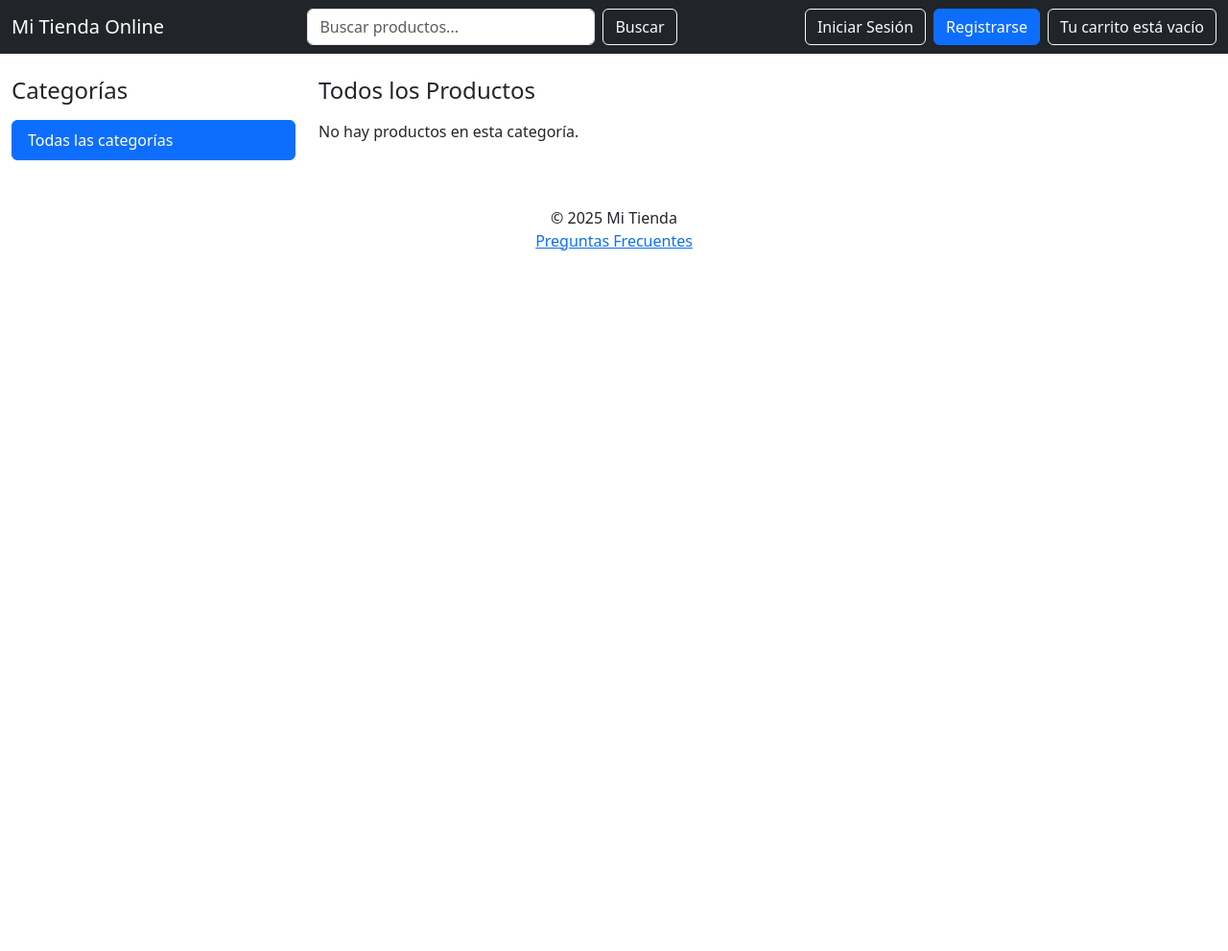
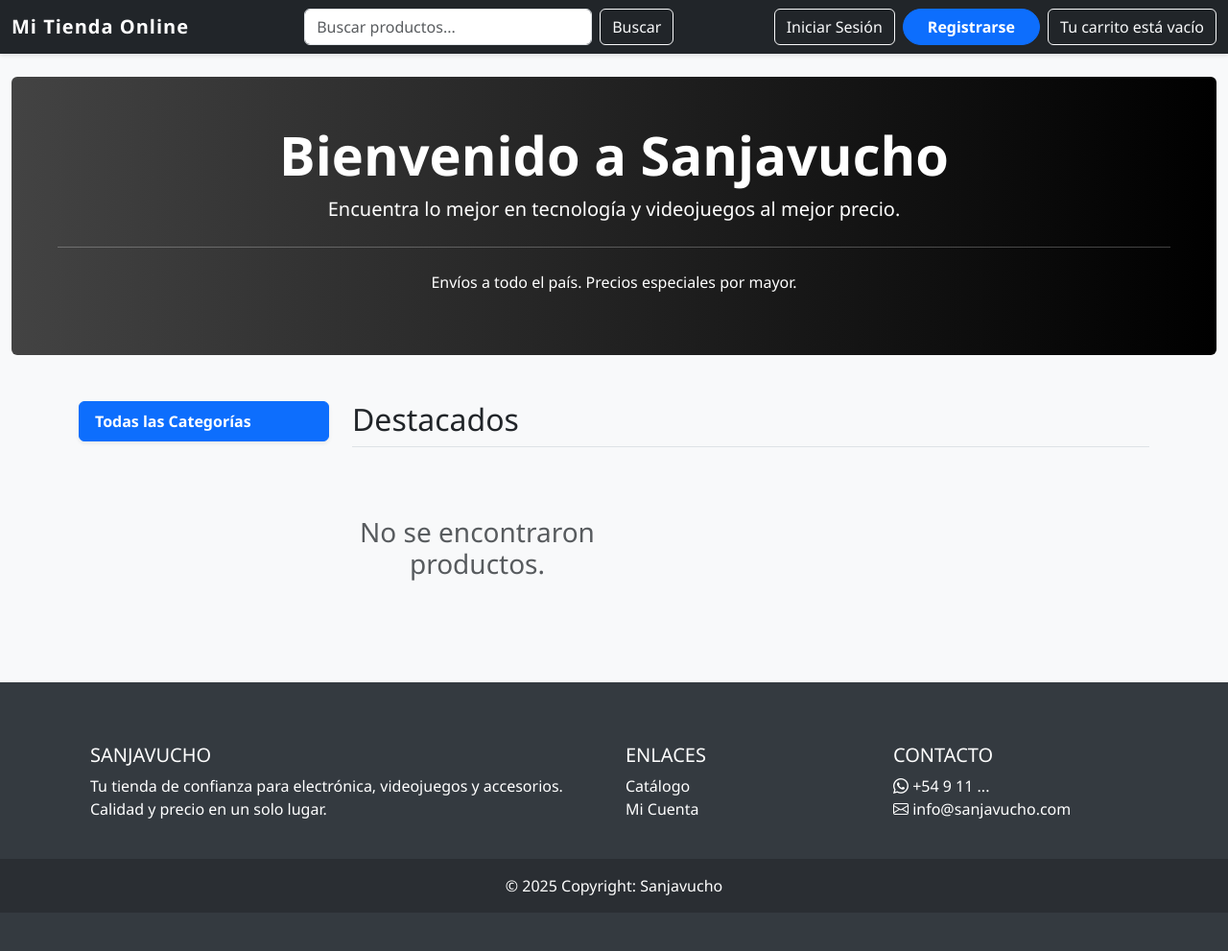
Before and after one commit to lucas051020/Proyecto-Sanjavucho, a Django app: page / in a window 1280 px wide. Shown: the whole page at 96% size. Before the commit the page ends 261 px from the top, so only its background shows below. Run offline with Django 4.2, Linux system fonts and the light colour scheme; data that the repository does not hold is empty.

Commit message:
Mejora de frontend: Banner, Footer y estilos CSS

```diff
--- /dev/null
+++ b/static/css/style.css
@@ -0,0 +1,58 @@
+/* static/css/style.css */
+
+:root {
+    --primary-color: #0d6efd; /* Azul Bootstrap (puedes cambiarlo) */
+    --secondary-color: #6c757d;
+}
+
+body {
+    background-color: #f8f9fa; /* Fondo gris muy suave */
+    font-family: 'Segoe UI', Tahoma, Geneva, Verdana, sans-serif;
+}
+
+/* --- NAVBAR --- */
+.navbar {
+    box-shadow: 0 2px 4px rgba(0,0,0,.1);
+}
+.navbar-brand {
+    font-weight: bold;
+    letter-spacing: 1px;
+}
+
+/* --- CARDS DE PRODUCTOS --- */
+.card {
+    border: none;
+    transition: transform 0.3s ease, box-shadow 0.3s ease;
+    border-radius: 10px;
+    overflow: hidden;
+}
+
+.card:hover {
+    transform: translateY(-5px); /* Se levanta al pasar el mouse */
+    box-shadow: 0 10px 20px rgba(0,0,0,.12);
+}
+
+.card-img-top {
+    padding: 20px;
+    transition: transform 0.5s ease;
+}
+
+.card:hover .card-img-top {
+    transform: scale(1.05); /* La imagen hace un pequeño zoom */
+}
+
+/* --- BOTONES --- */
+.btn-primary {
+    border-radius: 50px; /* Botones redondos */
+    padding-left: 25px;
+    padding-right: 25px;
+    font-weight: 600;
+}
+
+/* --- FOOTER --- */
+footer {
+    background-color: #343a40;
+    color: white;
+    padding: 40px 0;
+    margin-top: 50px;
+}
--- a/tienda_app/templates/tienda/base.html
+++ b/tienda_app/templates/tienda/base.html
@@ -1,3 +1,4 @@
+{% load static %}
 <!DOCTYPE html>
 <html lang="es">
 <head>
@@ -7,10 +8,11 @@
 
     <link href="https://cdn.jsdelivr.net/npm/bootstrap@5.3.3/dist/css/bootstrap.min.css" rel="stylesheet" integrity="sha384-QWTKZyjpPEjISv5WaRU9OFeRpok6YctnYmDr5pNlyT2bRjXh0JMhjY6hW+ALEwIH" crossorigin="anonymous">
     <link rel="stylesheet" href="https://cdn.jsdelivr.net/npm/bootstrap-icons@1.11.3/font/bootstrap-icons.min.css">
+    <link href="{% static 'css/style.css' %}" rel="stylesheet">
 </head>
 <body>
 
-    <nav class="navbar navbar-expand-lg navbar-dark bg-dark">
+    <nav class="navbar navbar-expand-lg navbar-dark bg-dark sticky-top">
         <div class="container-fluid">
             <a class="navbar-brand" href="{% url 'tienda_app:lista_productos' %}">Mi Tienda Online</a>
 
@@ -57,9 +59,35 @@
         {% endblock %}
     </main>
 
-    <footer class="text-center mt-5 mb-3">
-        <p class="mb-0">&copy; 2025 Mi Tienda</p>
-        <a href="{% url 'tienda_app:pagina_faq' %}">Preguntas Frecuentes</a>
+    <footer class="text-center text-lg-start">
+        <div class="container p-4">
+            <div class="row">
+                <div class="col-lg-6 col-md-12 mb-4 mb-md-0">
+                    <h5 class="text-uppercase">Sanjavucho</h5>
+                    <p>
+                        Tu tienda de confianza para electrónica, videojuegos y accesorios.
+                        Calidad y precio en un solo lugar.
+                    </p>
+                </div>
+            <div class="col-lg-3 col-md-6 mb-4 mb-md-0">
+                <h5 class="text-uppercase">Enlaces</h5>
+                <ul class="list-unstyled mb-0">
+                    <li><a href="{% url 'tienda_app:lista_productos' %}" class="text-white text-decoration-none">Catálogo</a></li>
+                    <li><a href="{% url 'accounts:login' %}" class="text-white text-decoration-none">Mi Cuenta</a></li>
+                </ul>
+            </div>
+            <div class="col-lg-3 col-md-6 mb-4 mb-md-0">
+                <h5 class="text-uppercase">Contacto</h5>
+                <ul class="list-unstyled">
+                    <li><i class="bi bi-whatsapp"></i> +54 9 11 ...</li>
+                    <li><i class="bi bi-envelope"></i> info@sanjavucho.com</li>
+                </ul>
+            </div>
+        </div>
+    </div>
+    <div class="text-center p-3" style="background-color: rgba(0, 0, 0, 0.2);">
+        © 2025 Copyright: Sanjavucho
+    </div>
     </footer>
 
     <script src="https://cdn.jsdelivr.net/npm/bootstrap@5.3.3/dist/js/bootstrap.bundle.min.js" integrity="sha384-YvpcrYf0tY3lHB60NNkmXc5s9fDVZLESaAA55NDzOxhy9GkcIdslK1eN7N6jIeHz" crossorigin="anonymous"></script>
--- a/tienda_app/templates/tienda/lista_productos.html
+++ b/tienda_app/templates/tienda/lista_productos.html
@@ -1,87 +1,80 @@
 {% extends "tienda/base.html" %}
 
+{% block title %}Catálogo Sanjavucho{% endblock %}
+
 {% block content %}
-<div class="row">
 
-    <div class="col-lg-3">
-        <h2 class="h4 mb-3">Categorías</h2>
-        <div class="list-group">
-
-            <a href="{% url 'tienda_app:lista_productos' %}"
-               class="list-group-item list-group-item-action {% if not categoria and not query %}active{% endif %}">
-                Todas las categorías
-            </a>
-
-            {% for c in categorias %}
-                {% with subcategorias=c.subcategorias.all %}
-
-                <a href="{% url 'tienda_app:lista_productos_por_categoria' c.slug %}"
-                   class="list-group-item list-group-item-action fw-bold {% if c.slug == categoria_padre_slug %}active{% endif %}">
-                    {{ c.nombre }}
-                </a>
-
-                {% if subcategorias and c.slug == categoria_padre_slug %}
-                    <div class="list-group ms-3 border-0 rounded-0">
-                        {% for sub_c in subcategorias %}
-                            <a href="{% url 'tienda_app:lista_productos_por_categoria' sub_c.slug %}"
-                               class="list-group-item list-group-item-action border-0 {% if sub_c.slug == categoria_activa_slug %}active{% endif %}">
-                                {{ sub_c.nombre }}
-                            </a>
-                        {% endfor %}
+{% if not categoria %}
+<div class="bg-dark text-white p-5 mb-5 rounded text-center" style="background-image: linear-gradient(to right, #434343 0%, black 100%);">
+    <h1 class="display-4 fw-bold">Bienvenido a Sanjavucho</h1>
+    <p class="lead">Encuentra lo mejor en tecnología y videojuegos al mejor precio.</p>
+    <hr class="my-4 bg-light">
+    <p>Envíos a todo el país. Precios especiales por mayor.</p>
 </div>
 {% endif %}
 
-                {% endwith %}
+<div class="container">
+    <div class="row">
+
+        <div class="col-lg-3 mb-4">
+            <div class="list-group shadow-sm">
+                <a href="{% url 'tienda_app:lista_productos' %}"
+                   class="list-group-item list-group-item-action {% if not categoria %}active fw-bold{% endif %}">
+                   Todas las Categorías
+                </a>
+                {% for c in categorias %}
+                    <a href="{% url 'tienda_app:lista_productos_por_categoria' c.slug %}"
+                       class="list-group-item list-group-item-action {% if categoria.slug == c.slug %}active fw-bold{% endif %}">
+                       {{ c.nombre }}
+                    </a>
                     {% endfor %}
             </div>
         </div>
 
         <div class="col-lg-9">
 
-        <h2 class="h4 mb-3">
-            {% if query %}
-                Resultados para: "{{ query }}"
-            {% elif categoria %}
-                {{ categoria.nombre }}
+            {% if categoria %}
+                <h2 class="mb-4 border-bottom pb-2">{{ categoria.nombre }}</h2>
             {% else %}
-                Todos los Productos
+                <h2 class="mb-4 border-bottom pb-2">Destacados</h2>
             {% endif %}
-        </h2>
 
-        <div class="row">
+            <div class="row row-cols-1 row-cols-md-3 g-4">
                 {% for producto in productos %}
-                <div class="col-lg-4 col-md-6 mb-4">
-                    <div class="card h-100">
+                <div class="col">
+                    <div class="card h-100 shadow-sm">
                         <a href="{% url 'tienda_app:detalle_producto' producto.id producto.slug %}">
                             {% if producto.imagen %}
-                                <img src="{{ producto.imagen.url }}" class="card-img-top" alt="{{ producto.nombre }}" style="height: 250px; object-fit: contain;">
+                                <img src="{{ producto.imagen.url }}" class="card-img-top" alt="{{ producto.nombre }}"
+                                     style="height: 250px; object-fit: contain; background-color: #fff;">
                             {% else %}
-                                <img src="https://via.placeholder.com/250x250.png?text=Sin+Imagen" class="card-img-top" alt="Sin imagen" style="height: 250px; object-fit: contain;">
+                                <img src="https://via.placeholder.com/250x250.png?text=Sin+Imagen" class="card-img-top" alt="Sin imagen">
                             {% endif %}
                         </a>
 
                         <div class="card-body d-flex flex-column">
-                            <h5 class="card-title">
-                                <a href="{% url 'tienda_app:detalle_producto' producto.id producto.slug %}" class="text-dark text-decoration-none">{{ producto.nombre }}</a>
+                            <h5 class="card-title text-truncate">
+                                <a href="{% url 'tienda_app:detalle_producto' producto.id producto.slug %}" class="text-dark text-decoration-none">
+                                    {{ producto.nombre }}
+                                </a>
                             </h5>
+                            <p class="card-text text-success fw-bold fs-5">${{ producto.precio }}</p>
 
-                            <h6 class="card-subtitle mb-2 text-muted">${{ producto.precio }}</h6>
-
-                            <a href="{% url 'tienda_app:detalle_producto' producto.id producto.slug %}" class="btn btn-primary mt-auto">Ver detalle</a>
+                            <div class="mt-auto d-grid">
+                                <a href="{% url 'tienda_app:detalle_producto' producto.id producto.slug %}" class="btn btn-outline-primary">
+                                    Ver Detalle
+                                </a>
+                            </div>
                         </div>
                     </div>
                 </div>
                 {% empty %}
-                <div class="col-12">
-                    {% if query %}
-                        <p>No se encontraron productos que coincidan con tu búsqueda.</p>
-                    {% else %}
-                        <p>No hay productos en esta categoría.</p>
-                    {% endif %}
+                <div class="col-12 text-center py-5">
+                    <h3 class="text-muted">No se encontraron productos.</h3>
                 </div>
                 {% endfor %}
             </div>
         </div>
-
+    </div>
 </div>
 {% endblock %}
```
Also changed, not shown: mi_tienda/settings.py (+7 -0 lines). Lines whose indentation alone changed are shown as unchanged.
